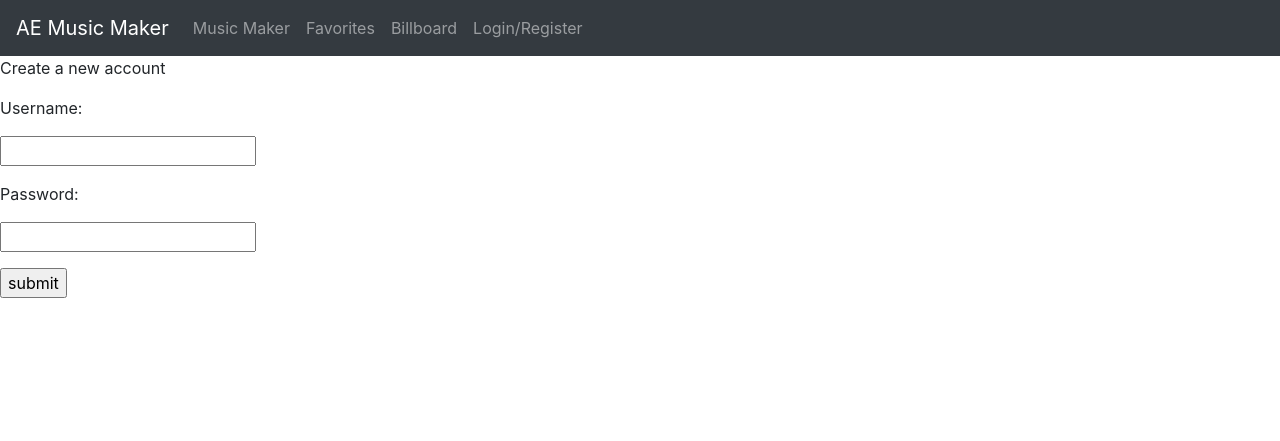
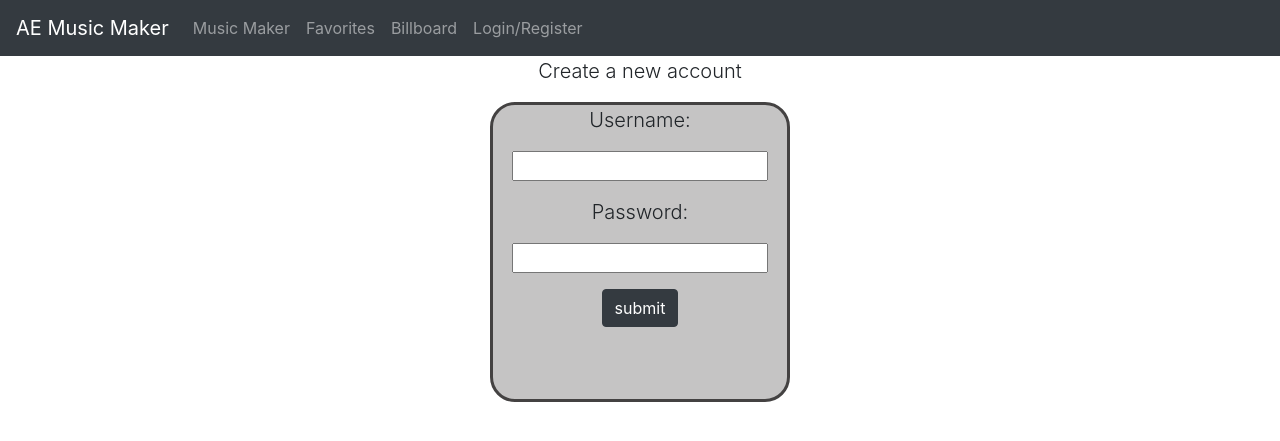
Before and after one commit to 4DISEASE/anteaters-repo, a Flask app: page /newuser in a window 1280 px wide. Shown: the top 441 px of the page. Run offline with Flask 2, Linux system fonts and the light colour scheme; some libraries are stand-ins or nearby versions.

Commit message:
more AND MORE css

```diff
--- a/templates/newuser.html
+++ b/templates/newuser.html
@@ -1,18 +1,43 @@
 {% extends "base.html" %}
 {% block title %}Flask Test - Login{% endblock %}
 {% block content %}
+<style>
+        div{
+        text-align: center;
+        }
+
+        #loginbox {
+        width: 300px;
+        height: 300px;
+        text-align: center;
+        margin: auto;
+        background-color: #C5C4C4;
+        border-style: solid;
+        border-width: 3px;
+        border-height:300;
+        border-color: #444242;
+        border-radius: 25px;
+        }
+
+        #message {
+        text-align: center;
+        }
+
+    </style>
     {% with messages = get_flashed_messages() %}
         {% if messages %}
             {% for msg in messages %}
-                <p>{{msg}}</p>
+                <p id="message" class="lead">{{msg}}</p>
             {% endfor %}
         {% endif %}
     {% endwith %}
-<form action="#" method="post">
-    <p>Username:</p>
-    <p><input type="text" name="username" /></p>
-    <p>Password:</p>
-    <p><input type="text" name="password" /></p>
-    <p><input type="submit" value="submit" /></p>
-</form>
+<div id="loginbox">
+    <form action="#" method="post">
+        <p class="lead">Username:</p>
+        <p><input type="text" name="username" /></p>
+        <p class="lead">Password:</p>
+        <p><input type="text" name="password" /></p>
+        <p><input type="submit" value="submit" class="btn btn btn-dark"/></p>
+    </form>
+</div>
 {% endblock %}
```
